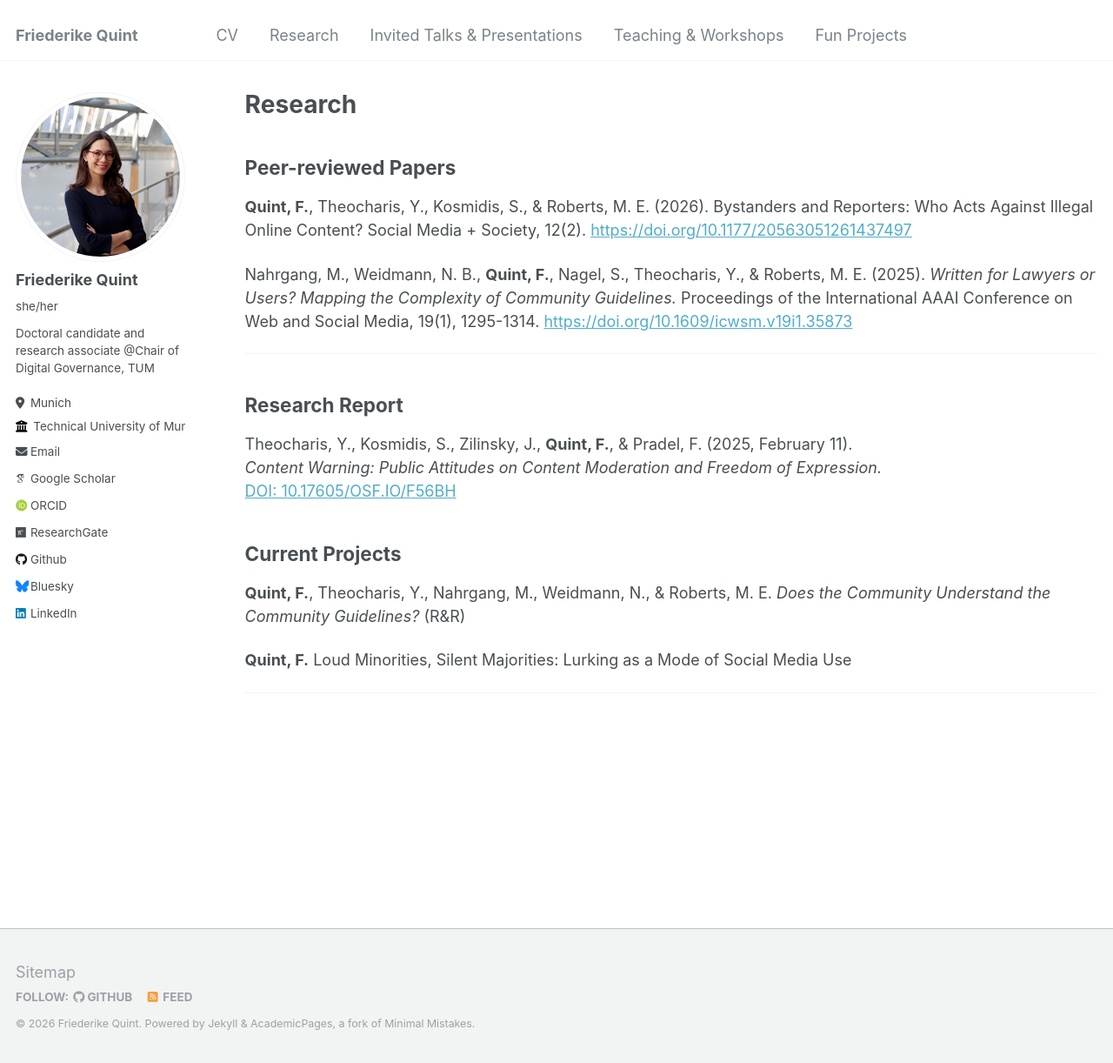
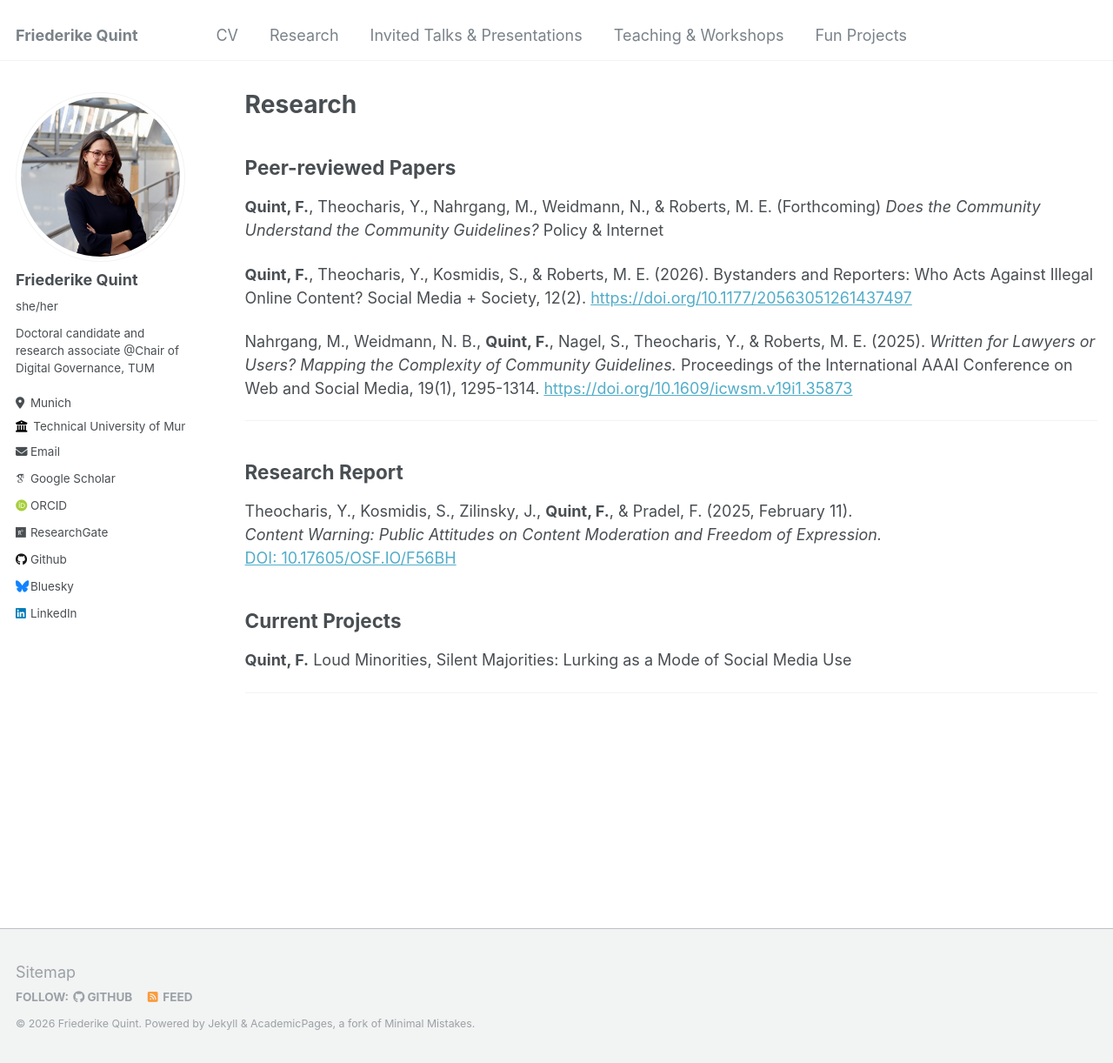
Before and after one commit to friederikequint/friederikequint.github.io, a Jekyll site: the page built from _pages/publications.md, in a window 1280 px wide and 1222 px high. Shown: the whole window at 87% size. Built offline with Jekyll 4.4.1, drawn with Linux system fonts in a browser that asks for light colours; some web fonts are replaced; part of the change alters nothing that is shown.

Commit message:
Update publications with new peer-reviewed papers

```diff
--- a/_pages/publications.md
+++ b/_pages/publications.md
@@ -6,6 +6,8 @@ author_profile: true
 ---
 
 ## Peer-reviewed Papers
+
+**Quint, F.**, Theocharis, Y., Nahrgang, M., Weidmann, N., & Roberts, M. E. (Forthcoming) *Does the Community Understand the Community Guidelines?* Policy & Internet
 
 **Quint, F.**, Theocharis, Y., Kosmidis, S., & Roberts, M. E. (2026). Bystanders and Reporters: Who Acts Against Illegal Online Content? Social Media + Society, 12(2). [https://doi.org/10.1177/20563051261437497](https://doi.org/10.1177/20563051261437497){:target="_blank"}
 
@@ -24,8 +26,6 @@ Theocharis, Y., Kosmidis, S., Zilinsky, J., **Quint, F.**, & Pradel, F. (2025, F
 
 ## Current Projects
 
-**Quint, F.**, Theocharis, Y., Nahrgang, M., Weidmann, N., & Roberts, M. E. *Does the Community Understand the Community Guidelines?* (R&R)
-
 **Quint, F.** Loud Minorities, Silent Majorities: Lurking as a Mode of Social Media Use
 
 ---
```
